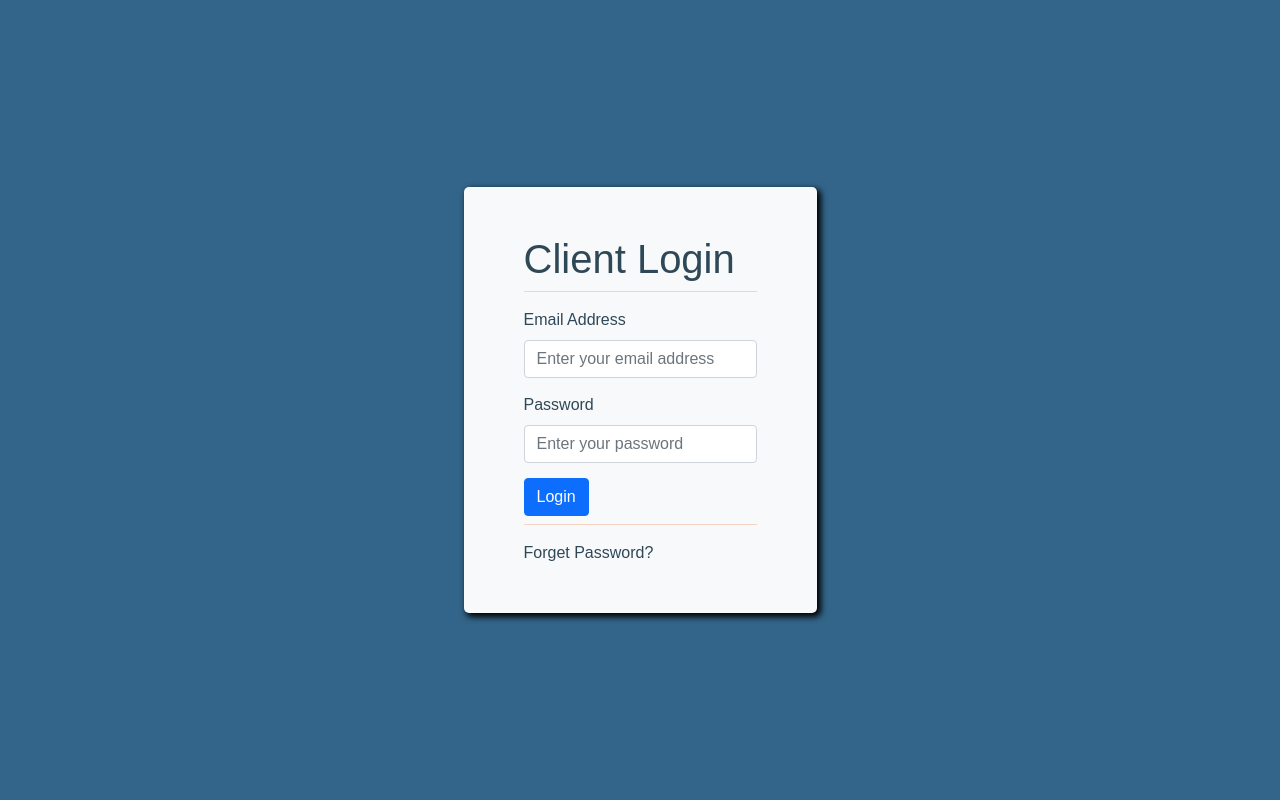
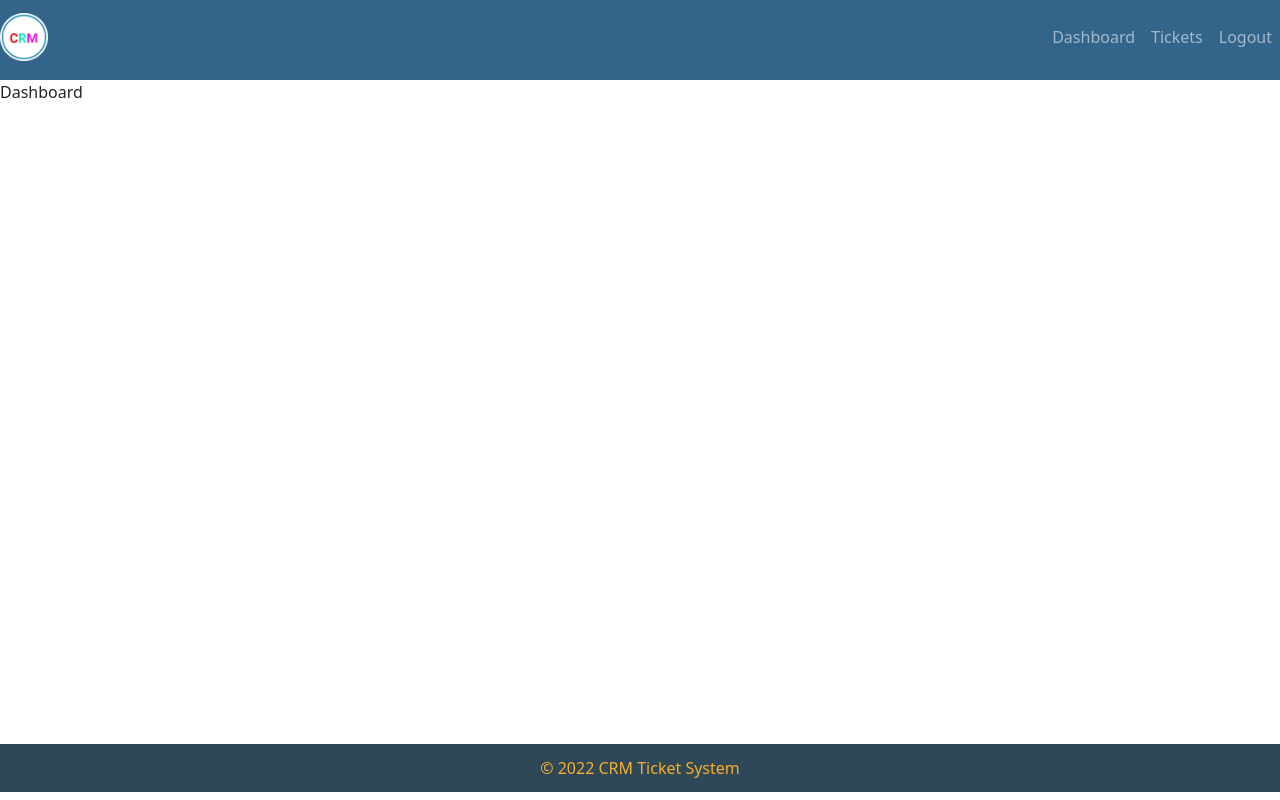
Before and after one commit to Maestro1982/crm-frontend, a React (Create React App) app: page / in a window 1280 px wide. Built offline with nearby package versions, Linux system fonts and the light colour scheme.

Commit message:
second commit

```diff
--- a/src/App.css
+++ b/src/App.css
@@ -0,0 +1,22 @@
+.default-layout {
+  display: grid;
+  grid-template-rows: 80px auto 3rem;
+  grid-template-areas: 'header' 'main' 'footer';
+}
+
+header {
+  grid-area: 'header';
+  background: #33658a;
+}
+
+main {
+  grid-area: 'main';
+  min-height: 83vh;
+}
+
+footer {
+  grid-area: 'footer';
+  background: #2f4858;
+  color: #f6ae2d;
+  padding: 0.75rem;
+}
--- a/src/App.js
+++ b/src/App.js
@@ -1,10 +1,12 @@
 import './App.css';
+import DefaultLayout from './components/layout/DefaultLayout';
 import LoginPage from './pages/login/LoginPage';
 
 function App() {
   return (
     <div className='App'>
-      <LoginPage />
+      {/* <LoginPage /> */}
+      <DefaultLayout>Dashboard</DefaultLayout>
     </div>
   );
 }
--- /dev/null
+++ b/src/components/layout/DefaultLayout.js
@@ -0,0 +1,19 @@
+import React from 'react';
+import Header from '../layout/partials/Header';
+import Footer from '../layout/partials/Footer';
+
+const DefaultLayout = ({ children }) => {
+  return (
+    <div className='default-layout'>
+      <header className='header'>
+        <Header />
+      </header>
+      <main className='main-content'>{children}</main>
+      <footer className='footer'>
+        <Footer />
+      </footer>
+    </div>
+  );
+};
+
+export default DefaultLayout;
--- /dev/null
+++ b/src/components/layout/partials/Footer.js
@@ -0,0 +1,9 @@
+import React from 'react';
+
+const Footer = () => {
+  return (
+    <div className='text-center copy-right'>&copy; 2022 CRM Ticket System</div>
+  );
+};
+
+export default Footer;
--- /dev/null
+++ b/src/components/layout/partials/Header.js
@@ -0,0 +1,23 @@
+import React from 'react';
+import { Navbar, Nav } from 'react-bootstrap';
+import Logo from '../../../assets/images/logo.png';
+
+const Header = () => {
+  return (
+    <Navbar collapseOnSelect variant='dark' expand='md'>
+      <Navbar.Brand>
+        <img src={Logo} alt='Logo' width='48px' height='48px' />
+      </Navbar.Brand>
+      <Navbar.Toggle aria-controls='basic-navbar-nav' />
+      <Navbar.Collapse id='basic-navbar-nav'>
+        <Nav className='ms-auto'>
+          <Nav.Link href='/dashboard'>Dashboard</Nav.Link>
+          <Nav.Link href='/dashboard'>Tickets</Nav.Link>
+          <Nav.Link href='/dashboard'>Logout</Nav.Link>
+        </Nav>
+      </Navbar.Collapse>
+    </Navbar>
+  );
+};
+
+export default Header;
--- a/src/components/login/Login.js
+++ b/src/components/login/Login.js
@@ -15,7 +15,7 @@ const Login = ({
       <Container className='login-container'>
         <Row>
           <Col>
-            <h1 className='login-title'>Client Login</h1>
+            <h2 className='login-title'>Client Login</h2>
             <hr className='horizontal-line' />
             <Form autoComplete='off' onSubmit={handleOnSubmit}>
               <Form.Group>
--- a/src/components/reset-password/ResetPassword.js
+++ b/src/components/reset-password/ResetPassword.js
@@ -11,18 +11,18 @@ const ResetPassword = ({
 }) => {
   return (
     <div>
-      <Container className='login-container'>
+      <Container className='reset-container'>
         <Row>
           <Col>
-            <h1 className='login-title'>Reset Password</h1>
+            <h2 className='reset-title'>Change Password</h2>
             <hr className='horizontal-line' />
             <Form autoComplete='off' onSubmit={handleOnResetSubmit}>
               <Form.Group>
-                <Form.Label className='login-lbl-text'>
+                <Form.Label className='email-lbl-text'>
                   Email Address
                 </Form.Label>
                 <Form.Control
-                  className='login-input'
+                  className='reset-input'
                   type='email'
                   name='email'
                   value={email}
@@ -31,7 +31,7 @@ const ResetPassword = ({
                   onChange={handleOnChange}
                 />
               </Form.Group>
-              <Button type='submit'>Reset Password</Button>
+              <Button type='submit'>Change Password</Button>
             </Form>
             <hr className='horizontal-line' />
           </Col>
--- a/src/components/reset-password/resetPassword.css
+++ b/src/components/reset-password/resetPassword.css
@@ -1,8 +1,8 @@
-.login-container {
+.reset-container {
   font-family: Arial, Helvetica, sans-serif;
 }
 
-.login-title {
+.reset-title {
   color: #2f4858;
   margin-bottom: 0;
 }
@@ -12,12 +12,12 @@
   margin-top: 8px;
 }
 
-.login-lbl-text {
+.email-lbl-text {
   color: #2f4858;
   font-weight: 500;
 }
 
-.login-input {
+.reset-input {
   margin-bottom: 15px;
 }
 
```
Also changed, not shown: src/assets/images/logo.png (added).
